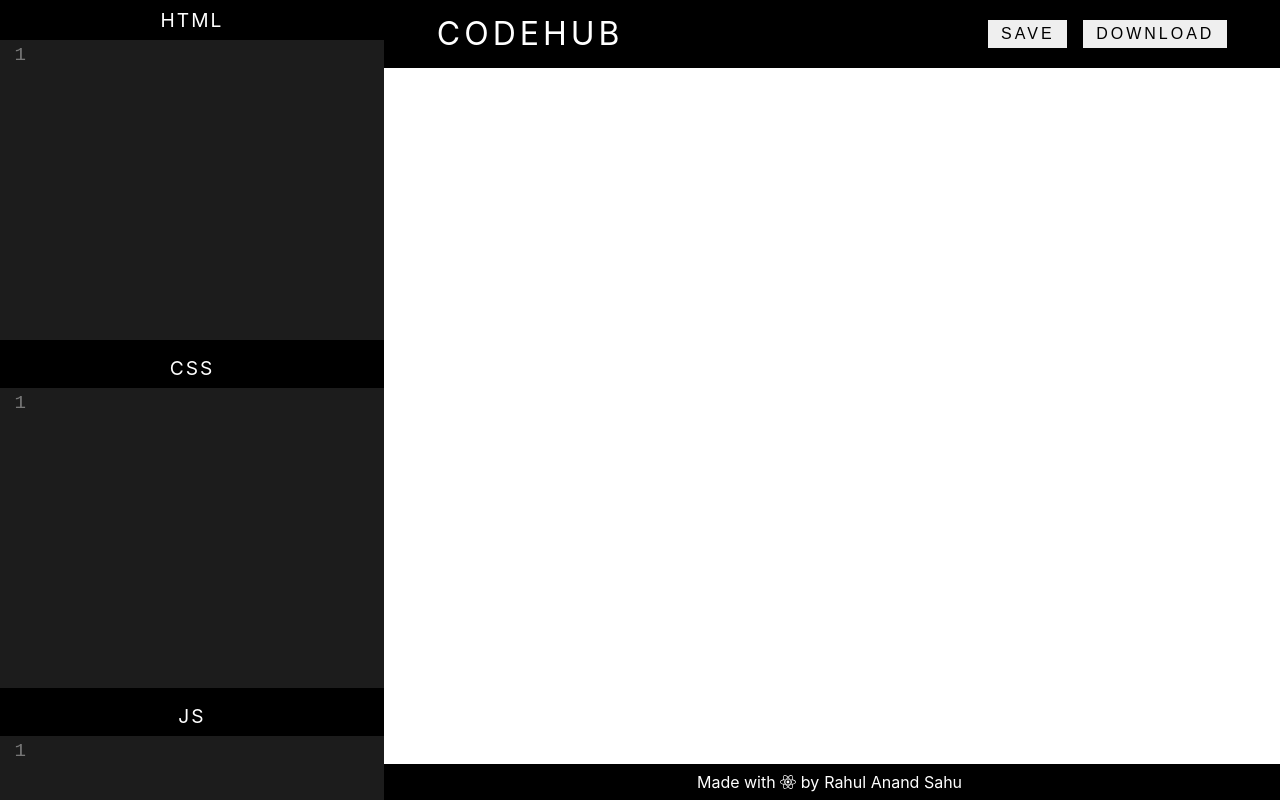
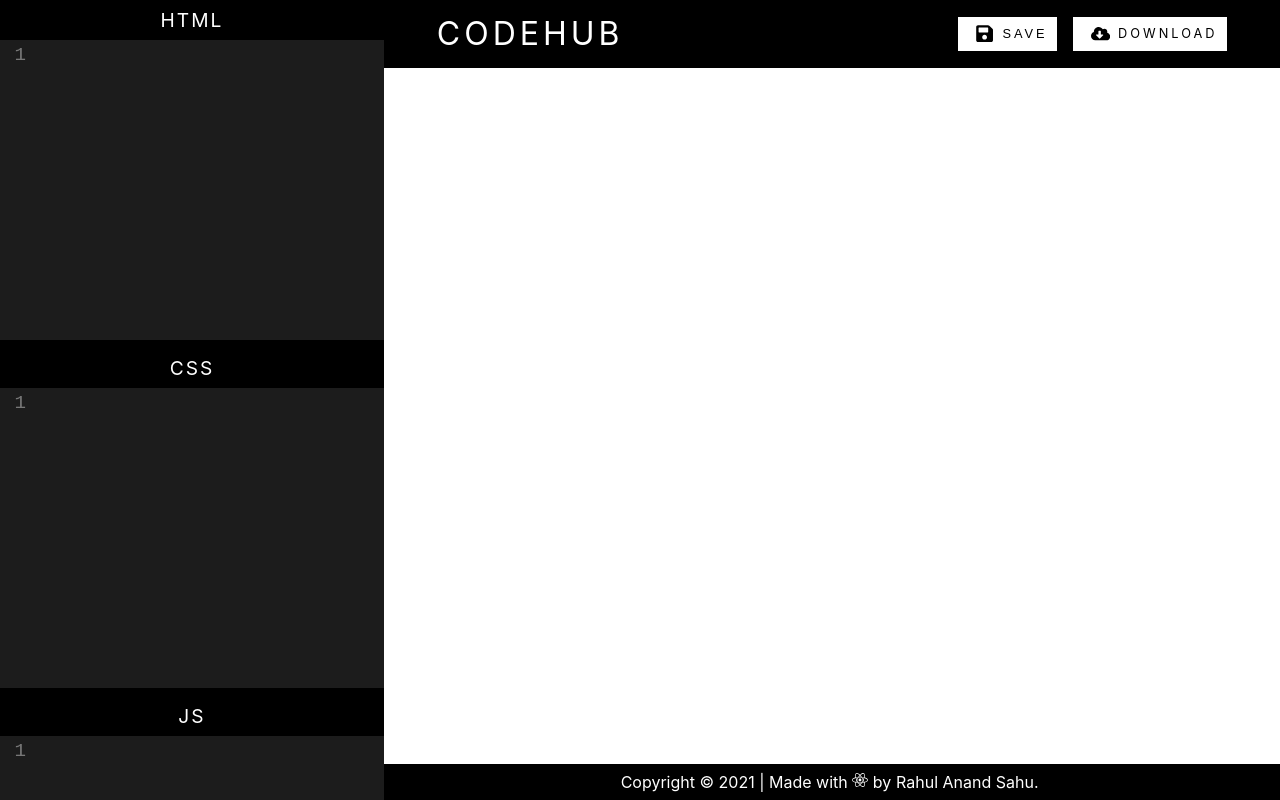
Before and after one commit to RahulAnand442001/CodeHub, a React (Create React App) app: page / in a window 1280 px wide. Built offline with nearby package versions, Linux system fonts and the light colour scheme.

Commit message:
added download feature, session save feature, fixed react-jsx-components

```diff
--- a/src/components/Footer/footer.component.jsx
+++ b/src/components/Footer/footer.component.jsx
@@ -1,15 +1,17 @@
 import React from "react";
 import "./footer.styles.css";
+import { FaReact } from "react-icons/fa";
 
-import { FontAwesomeIcon } from "@fortawesome/react-fontawesome";
-import { faReact } from "@fortawesome/free-brands-svg-icons";
+const date = new Date().getFullYear();
 
 const Footer = () => {
 	return (
 		<div className="footer">
 			<p className="footer-title">
-				Made with <FontAwesomeIcon color="#fff" icon={faReact} /> by
-				<a href="https://github.com/RahulAnand442001" id="author-link">Rahul Anand Sahu</a>
+				Copyright &copy; {date} | Made with <FaReact /> by
+				<a href="https://github.com/RahulAnand442001" id="author-link">
+					Rahul Anand Sahu.
+				</a>
 			</p>
 		</div>
 	);
--- a/src/components/Footer/footer.styles.css
+++ b/src/components/Footer/footer.styles.css
@@ -11,7 +11,7 @@
 }
 
 #author-link {
-	margin: 0 5px;
+	margin: 0 0.3rem;
 	text-decoration: none;
 	color: white;
 	outline: none;
--- a/src/components/Home/home.component.jsx
+++ b/src/components/Home/home.component.jsx
@@ -2,16 +2,26 @@
 import "./home.styles.css";
 import Editor from "../Editor/editor.component";
 import Footer from "../Footer/footer.component";
+import { FaSave, FaCloudDownloadAlt } from "react-icons/fa";
 
+// home page
 function Home() {
+	// maintain code segments in session storage
 	const [html, setHtml] = useState("");
 	const [css, setCss] = useState("");
 	const [js, setJs] = useState("");
 
+	// for downloading files
+	const [fileUrl, setFileUrl] = useState("");
+
+	// iframe element ref to view changes
+	const iframeInnerHtmlDoc = useRef();
+
+	// load session data if saved
 	useEffect(() => {
-		let htmlData = localStorage.getItem("html");
-		let cssData = localStorage.getItem("css");
-		let jsData = localStorage.getItem("js");
+		let htmlData = sessionStorage.getItem("html");
+		let cssData = sessionStorage.getItem("css");
+		let jsData = sessionStorage.getItem("js");
 		if (htmlData) {
 			setHtml(htmlData);
 		}
@@ -23,6 +33,7 @@
 		}
 	}, []);
 
+	// web page
 	let srcDoc = `
 	<!DOCTYPE html>
 	<html lang="en">
@@ -37,16 +48,24 @@
 	<body>${html}</body>
 	</html>`;
 
-	const iframeInnerHtmlDoc = useRef();
-
-	const handleClick = () => {
-		console.log(iframeInnerHtmlDoc.current.srcdoc);
-		//localStorage.setItem("htmlCode", iframeInnerHtmlDoc.current.srcdoc);
-		localStorage.setItem("html", html);
-		localStorage.setItem("css", css);
-		localStorage.setItem("js", js);
+	// save code segments and html doc on clicking save
+	const saveSession = () => {
+		sessionStorage.setItem("html", html);
+		sessionStorage.setItem("css", css);
+		sessionStorage.setItem("js", js);
+		sessionStorage.setItem("web-code", iframeInnerHtmlDoc.current.srcdoc);
 	};
 
+	// download html doc on clicking download
+	const downloadWebPage = () => {
+		let data = sessionStorage.getItem("web-code");
+		//console.log(data);
+		const blob = new Blob([data], { type: "html" });
+		const fileDownloadUrl = URL.createObjectURL(blob);
+		setFileUrl(fileDownloadUrl);
+	};
+
+	// home component
 	return (
 		<div id="home">
 			<div className="panel left-panel">
@@ -70,15 +89,21 @@
 				/>
 			</div>
 			<div className="panel right-panel">
-				<div className="right-panel-title">
+				<header className="header">
 					<span>CODEHUB</span>
 					<div className="cta">
-						<button onClick={handleClick} className="cta-save">
-							SAVE
+						<button onClick={saveSession} className="cta-save">
+							<FaSave size="1.2rem" /> SAVE
 						</button>
-						<button className="cta-download">DOWNLOAD</button>
+						<a
+							className="cta-download"
+							onClick={downloadWebPage}
+							download
+							href={fileUrl}>
+							<FaCloudDownloadAlt size="1.2rem" /> DOWNLOAD
+						</a>
 					</div>
-				</div>
+				</header>
 				<iframe
 					ref={iframeInnerHtmlDoc}
 					srcDoc={srcDoc}
--- a/src/components/Home/home.styles.css
+++ b/src/components/Home/home.styles.css
@@ -23,7 +23,7 @@
 	height: 100%;
 }
 
-.right-panel-title {
+.header {
 	display: flex;
 	align-items: center;
 	justify-content: space-between;
@@ -31,7 +31,7 @@
 	width: 90%;
 }
 
-.right-panel-title span {
+.header span {
 	font-size: 2rem;
 	letter-spacing: 4px;
 	font-weight: 400;
@@ -48,14 +48,24 @@
 
 .cta-save,
 .cta-download {
-	padding: 0.3rem 0.8rem;
+	background: #fff;
+	padding: 0.2rem 0.6rem;
 	outline: none;
 	border: none;
-	font-size: 1rem;
+	font-size: 0.8rem;
 	letter-spacing: 3px;
 	color: black;
 	margin: 0.5rem;
 	cursor: pointer;
+	display: flex;
+	align-items: center;
+	justify-content: space-around;
+	text-decoration: none;
+}
+
+.cta-save > *,
+.cta-download > * {
+	margin: 0.25rem 0.5rem;
 }
 
 iframe {
```
Also changed, not shown: package.json (+1 -6 lines), 1 other file (tests, documents, lock files or other folders).
